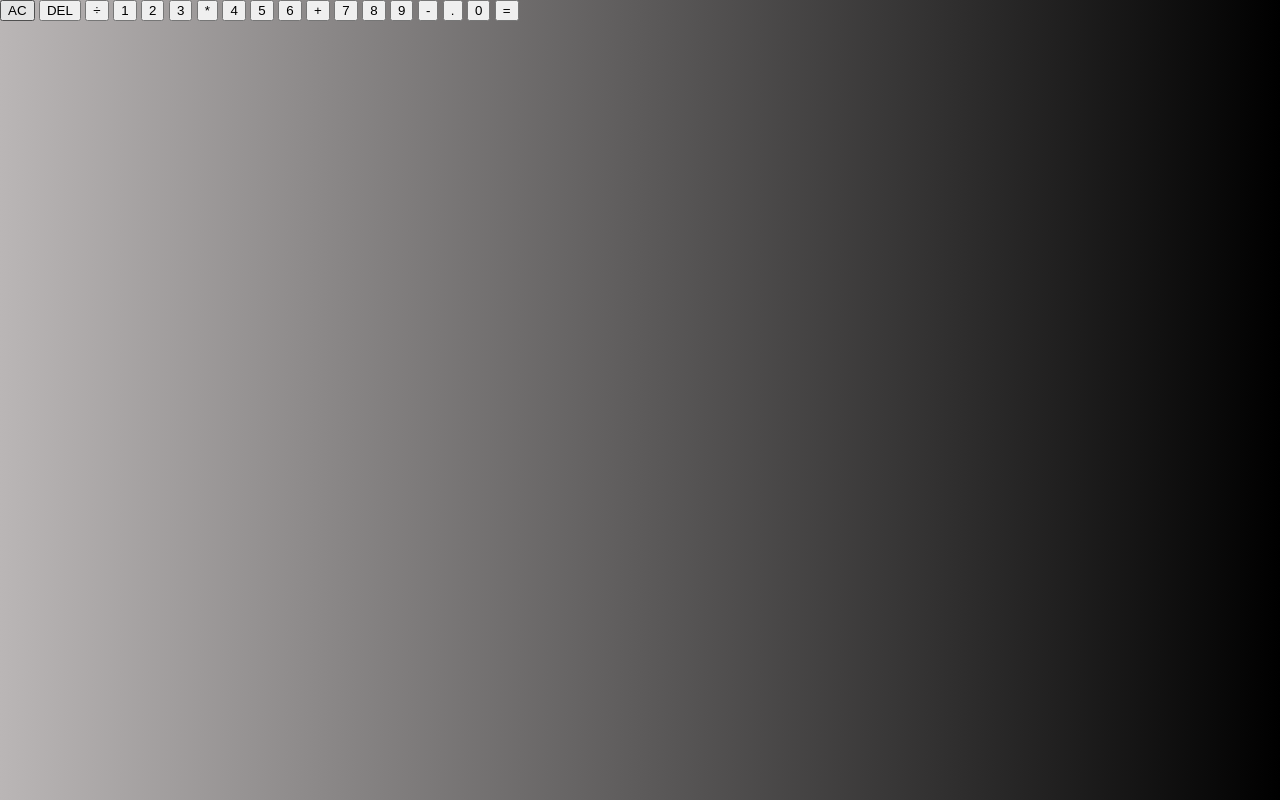
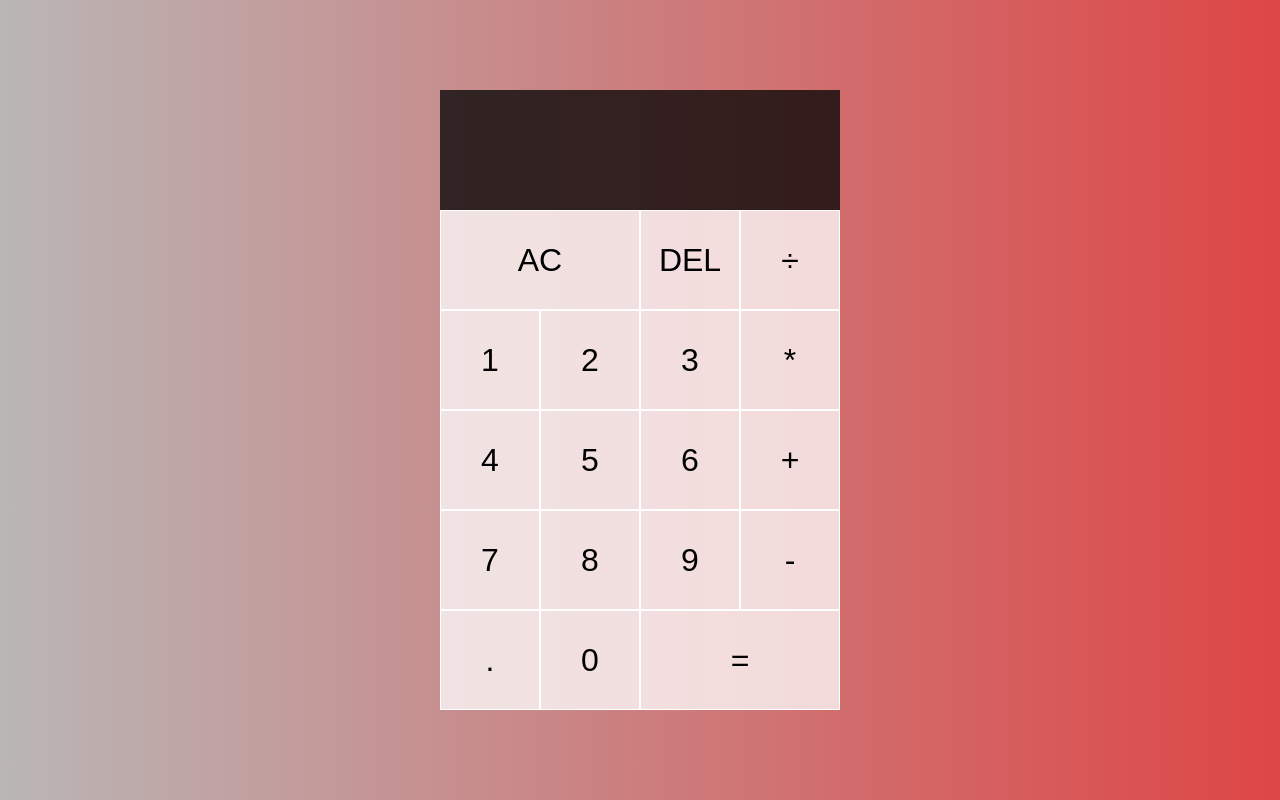
Before and after one commit to adrians90/calculator2024, a plain HTML site: page index.html in a window 1280 px wide. Drawn offline with Linux system fonts and the light colour scheme.

Commit message:
styled the .output, display flex, put space around the text inside. Changed the text colorfor output

```diff
--- a/style.css
+++ b/style.css
@@ -7,5 +7,52 @@
 body {
     padding: 0;
     margin: 0;
-    background: linear-gradient(to right,#bab6b6, #000);
+    background: linear-gradient(to right,#bab6b6, #de4646);
 }
+
+.calculator-grid {
+    display: grid;
+    justify-content: center;
+    align-content: center;
+    min-height: 100vh;
+    grid-template-columns: repeat(4, 100px);
+    grid-template-rows: minmax(120px, auto) repeat(5, 100px);
+}
+
+.calculator-grid > button {
+    cursor: pointer;
+    font-size: 2rem;
+    border: 1px solid white;
+    outline: none;
+    background-color: rgba(255,255,255,.75)
+}
+
+.calculator-grid > button:hover {
+    background-color: rgba(255,255,255,.9) ;
+}
+
+.span-two {
+    grid-column: span 2;
+}
+
+.output {
+    grid-column: 1 / -1;
+    background-color: rgba(0,0,0,.75);
+    display: flex;
+    align-items: flex-end;
+    justify-content: space-around;
+    flex-direction: column;
+    padding: 10px;
+    word-wrap: break-word;
+    word-break: break-all;
+}
+
+.output .previous-operand {
+    color: rgba(255,255,255,.75);
+    font-size: 1.5rem;
+}
+
+.output .current-operand {
+    color: white;
+    font-size: 2.5rem;
+}
```
